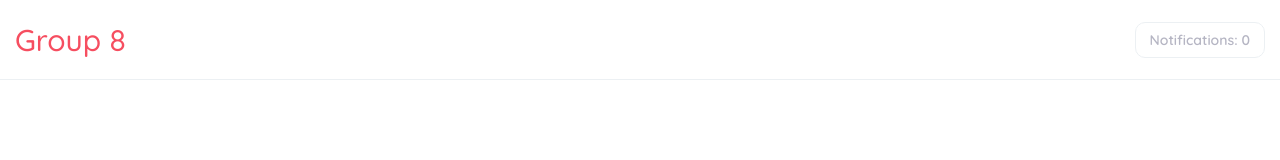
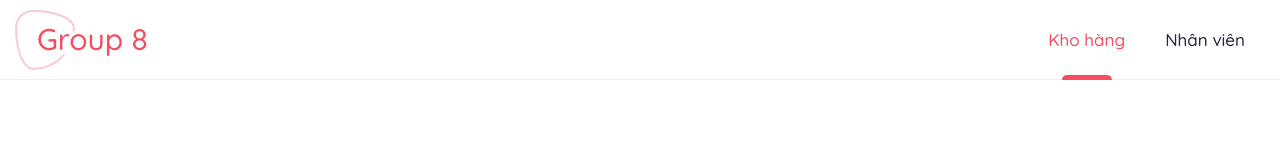
Before and after one commit to webopers/warehouse, a website: page index.html in a window 1280 px wide. Drawn offline with Linux system fonts and the light colour scheme.

Commit message:
header: complete interface frame

```diff
--- a/assets/scss/base.scss
+++ b/assets/scss/base.scss
@@ -1,4 +1,5 @@
 $borderColor: #ecf0f3;
+$textColor: #272343;
 $primaryColor: #f64e60;
 $primaryColorLight: #f64e5f4d;
 $secondaryColor: #1bc5bd;
@@ -30,60 +31,67 @@ body {
 }
 
 .brand {
-	color: $primaryColor;
-	font-size: 30px;
-	font-weight: 500;
+	display: flex;
+	align-items: center;
+	&__fancy {
+		position: relative;
+		width: 60px;
+		height: 60px;
+		border-radius: 30% 70% 70% 30% / 30% 30% 70% 70%;
+		border: 2px solid $primaryColorLight;
+	}
+	&__text {
+		position: relative;
+		left: -38px;
+		color: $primaryColor;
+		font-size: 30px;
+		font-weight: 500;
+	}
+	&__background {
+		position: absolute;
+		top: 19px;
+		right: -2px;
+		width: 20px;
+		height: 23px;
+		background-color: white;
+	}
 }
 
 .topbar {
 	display: flex;
 	&__item {
-		height: 36px;
-		margin-left: 12px;
-		border-radius: 10px;
-		font-size: 14px;
-		font-weight: 600;
-		color: #b5b5c3;
-		transition: 0.2s color, 0.2s background-color;
+		position: relative;
+		padding: 28px 20px;
+		color: $textColor;
+		font-weight: 500;
+		transition: 0.2s color;
 	}
 	&__item:hover {
-		background-color: #f3f6f9;
 		color: $primaryColor;
 		cursor: pointer;
 	}
-	&__btn {
-		position: relative;
-		padding: 8px 14px 0;
-		border: 1px solid transparent;
-		background-color: $secondaryColorLight;
-		color: $secondaryColor;
-		transition: 0.2s color, 0.2s background-color;
-	}
-	&__btn:hover {
-		background-color: $secondaryColor;
-		color: #fff;
-		cursor: pointer;
-	}
-	&__notification {
-		padding: 8px 14px;
-		background-color: $primaryColorLight;
+	&__item.active {
 		color: $primaryColor;
 	}
-	&__notification:hover {
+	&__item::after {
+		content: "";
+		position: absolute;
+		left: 50%;
+		bottom: 0;
+		transform: translateX(-50%);
+		display: none;
+		width: 50px;
+		height: 5px;
+		border-top-left-radius: 5px;
+		border-top-right-radius: 5px;
+		// background-color: $primaryColor;
+	}
+	.active.topbar__item::after {
+		display: block;
 		background-color: $primaryColor;
-		color: #fff;
-	}
-	&__notification--empty {
-		border: 1px solid $borderColor;
-		background-color: #fff;
-		color: #b5b5c3;
-	}
-	&__icon {
-		display: flex;
-		justify-content: center;
-		align-items: center;
-		width: 100%;
-		height: 100%;
-		font-size: 17px;
 	}
 }
+
+.paper {
+	margin-top: 80px;
+}
--- a/index.html
+++ b/index.html
@@ -4,6 +4,7 @@
 		<meta charset="UTF-8" />
 		<meta name="viewport" content="width=device-width, initial-scale=1.0" />
 		<link rel="shortcut icon" href="/assets/images/box.svg" type="image/x-icon" />
+		<link rel="stylesheet" href="/assets/css/bootstrap.min.css" />
 		<link rel="stylesheet" href="/assets/css/bootstrap-grid.min.css" />
 		<link rel="stylesheet" href="/assets/css/base.min.css" />
 		<link href="https://fonts.googleapis.com/css2?family=Quicksand:wght@400;500;600;700;800&display=swap" rel="stylesheet" />
@@ -13,13 +14,44 @@
 	<body>
 		<div class="header">
 			<div class="container d-flex justify-content-between align-items-center">
-				<div class="brand">Group 8</div>
+				<div class="brand">
+					<div class="brand__fancy">
+						<div class="brand__background"></div>
+					</div>
+					<div class="brand__text">
+						Group 8
+					</div>
+				</div>
 				<div class="topbar">
-					<div class="topbar__item topbar__notification topbar__notification--empty">
+					<div class="topbar__item active">
+						Kho hàng
+					</div>
+					<div class="topbar__item">
+						Nhân viên
+					</div>
+					<!-- <div class="topbar__item topbar__notification topbar__notification--empty">
 						Notifications: 0
-					</div>
+					</div> -->
 				</div>
 			</div>
 		</div>
+		<!-- <div class="paper">
+			<div class="container">
+				<div class="row d-flex justify-content-between">
+					Kho hàng
+					<div class="action">
+						<button class="btn btn-primary">Thêm</button>
+						<button>Xuất</button>
+					</div>
+				</div>
+				<div>Hàng 1</div>
+				<div>Hàng 1</div>
+				<div>Hàng 1</div>
+				<div>Hàng 1</div>
+				<div>Hàng 1</div>
+				<div>Hàng 1</div>
+				<div>Hàng 1</div>
+			</div>
+		</div> -->
 	</body>
 </html>
```
Also changed, not shown: assets/css/base.min.css, assets/css/bootstrap.min.css.
